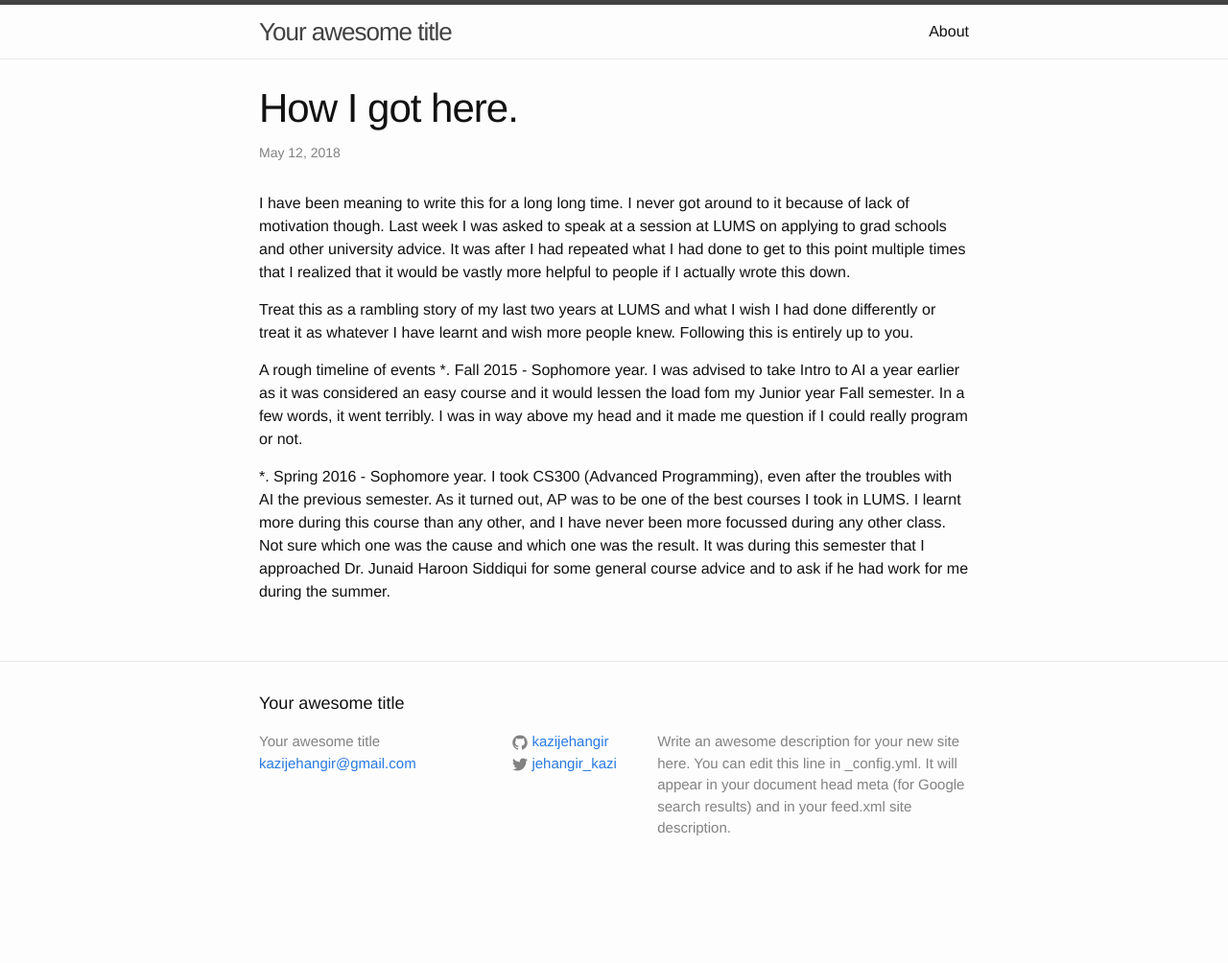
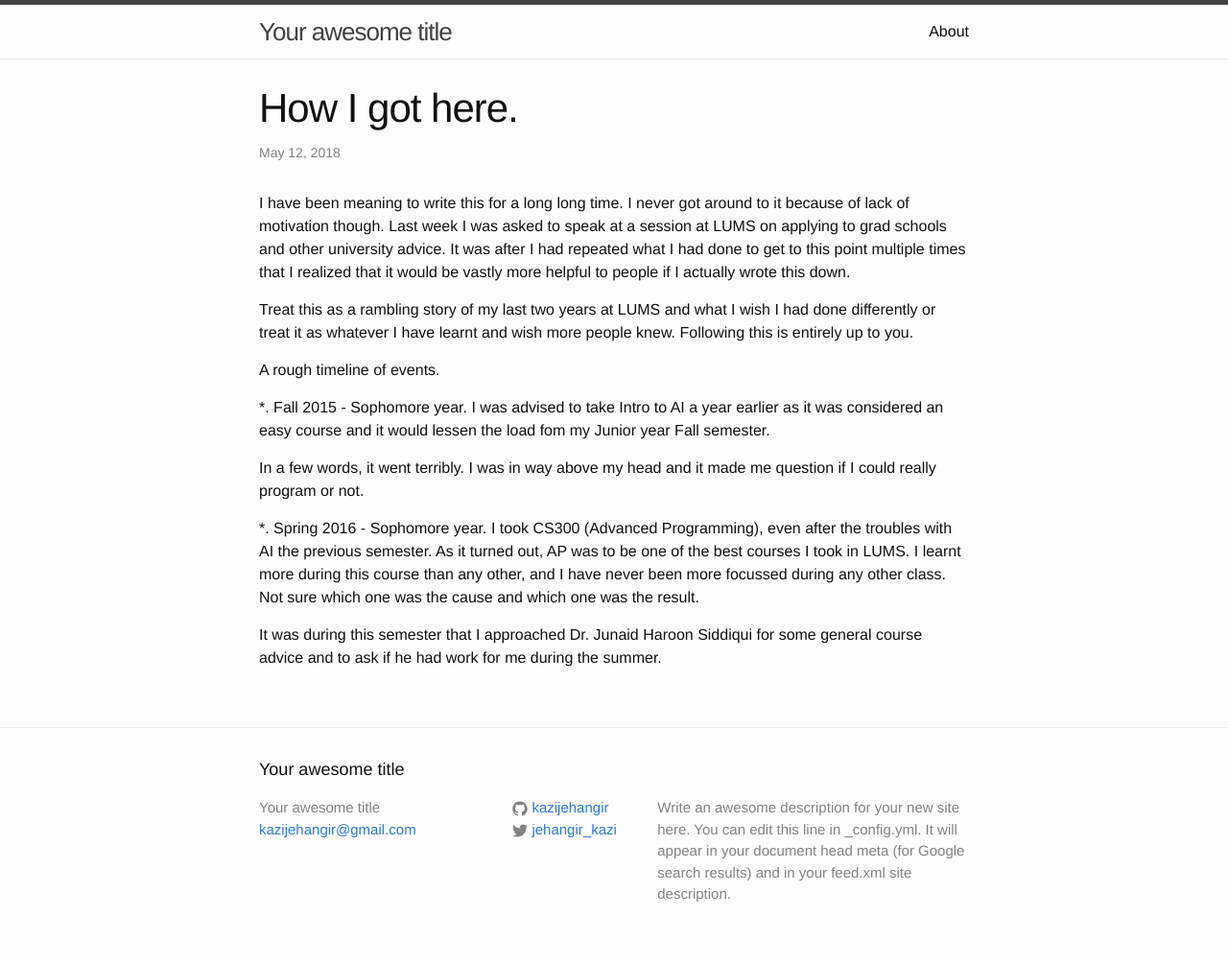
Before and after one commit to kazijehangir/kazijehangir.github.io, a Jekyll site: the page built from _posts/2018-05-13-how-i-got-here.markdown, in a window 1280 px wide. Shown: the whole page at 96% size. Built offline with Jekyll 4.4.1, drawn with Linux system fonts in a browser that asks for light colours; before the commit the page ends 935 px from its top, so only the background shows below that.

```diff
--- a/_posts/2018-05-13-how-i-got-here.markdown
+++ b/_posts/2018-05-13-how-i-got-here.markdown
@@ -9,10 +9,14 @@ I have been meaning to write this for a long long time. I never got around to it
 
 Treat this as a rambling story of my last two years at LUMS and what I wish I had done differently or treat it as whatever I have learnt and wish more people knew. Following this is entirely up to you.
 
-A rough timeline of events
+A rough timeline of events.
+
 *.  Fall 2015 - Sophomore year.
-I was advised to take Intro to AI a year earlier as it was considered an easy course and it would lessen the load fom my Junior year Fall semester. In a few words, it went terribly. I was in way above my head and it made me question if I could really program or not.
+I was advised to take Intro to AI a year earlier as it was considered an easy course and it would lessen the load fom my Junior year Fall semester.
+
+In a few words, it went terribly. I was in way above my head and it made me question if I could really program or not.
 
 *.  Spring 2016 - Sophomore year.
 I took CS300 (Advanced Programming), even after the troubles with AI the previous semester. As it turned out, AP was to be one of the best courses I took in LUMS. I learnt more during this course than any other, and I have never been more focussed during any other class. Not sure which one was the cause and which one was the result.
+
 It was during this semester that I approached Dr. Junaid Haroon Siddiqui for some general course advice and to ask if he had work for me during the summer.
```
